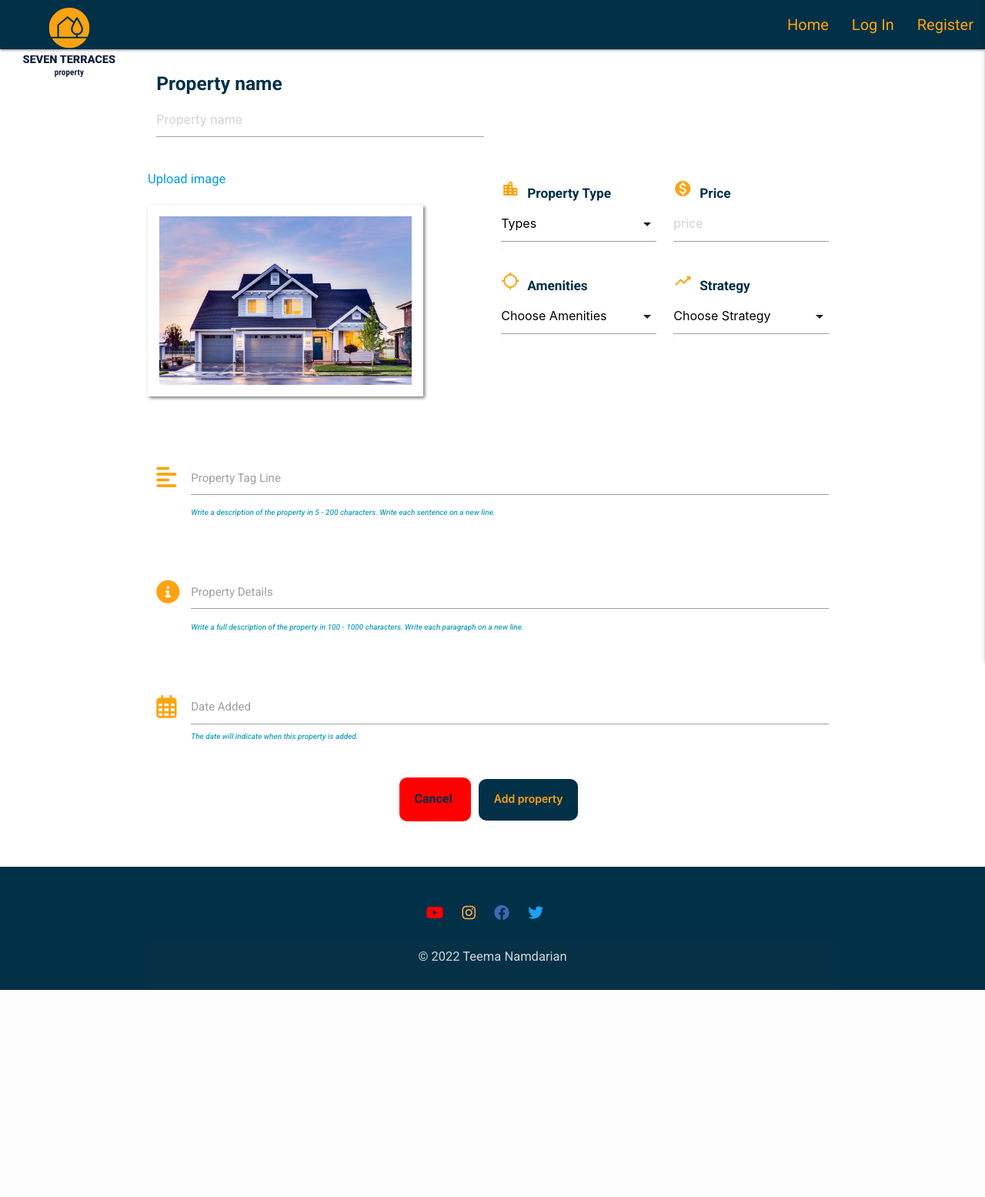
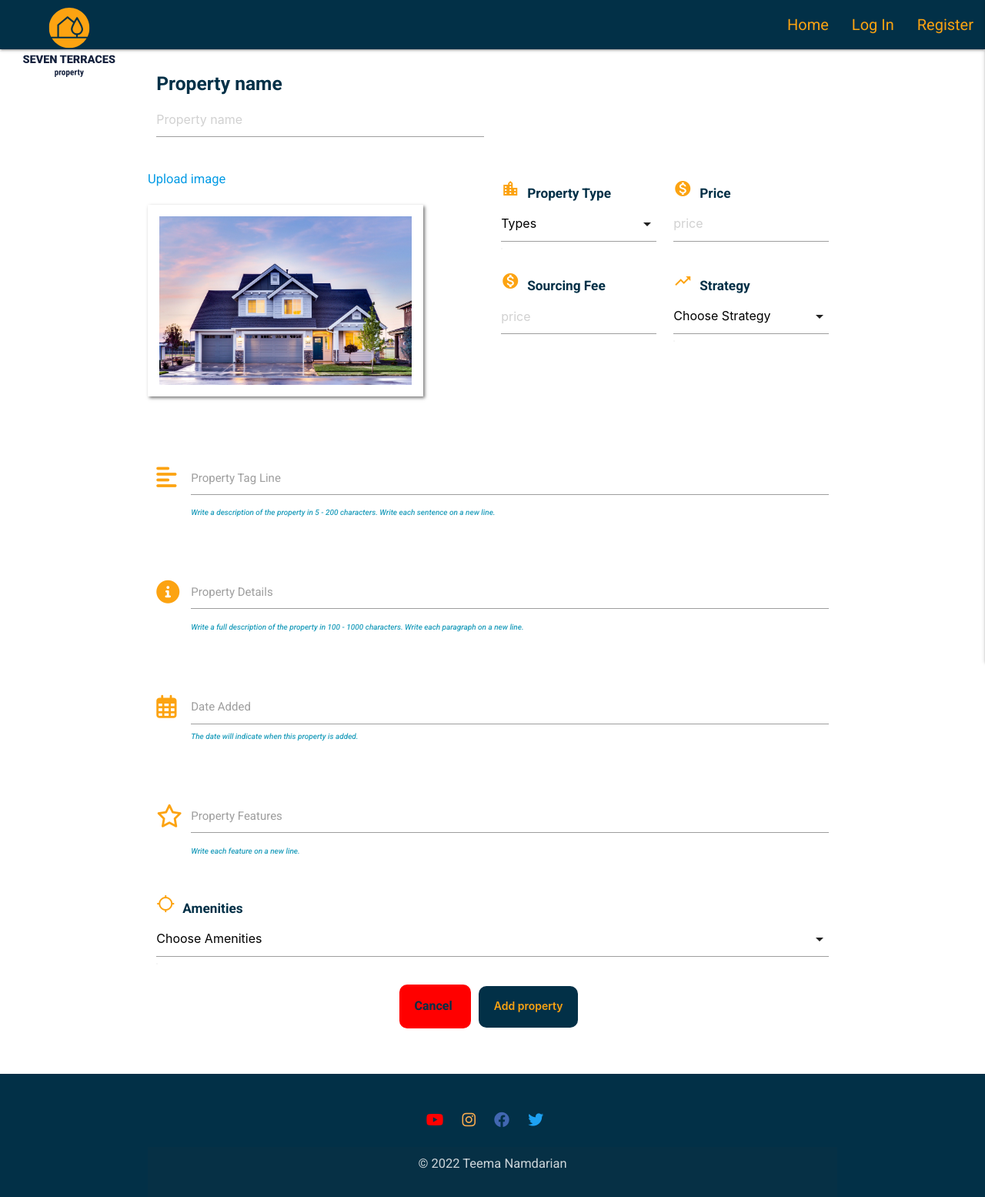
Before and after one commit to TNamdarian/seven-terraces, a Flask app: page /add_property in a window 1280 px wide. Shown: the whole page at 77% size. Before the commit the page ends 1286 px from the top, so only its background shows below. Run offline with Flask 2, Linux system fonts and the light colour scheme; data that the repository does not hold is empty; some libraries are stand-ins or nearby versions.

Commit message:
Change the content of add and edit property templates

```diff
--- a/templates/add_property.html
+++ b/templates/add_property.html
@@ -60,14 +60,8 @@
                 </div>
                 <div class="row details-row">
                     <div class="col s6">
-                        <h6><i class="material-icons">location_searching</i>Amenities</h6>
-                        <select id="amenities" name="amenities" class="validate" multiple required>
-                            <option value="" selected disabled>Choose Amenities</option>
-                            {% for amenity in amenities %}
-                            <option value="{{ amenity.amenity }}">{{ amenity.amenity }}</option>
-                            {% endfor %}
-                        </select>
-                        <label for="amenities">Amenities</label>
+                        <h6><i class="material-icons">monetization_on</i>Sourcing Fee</h6>
+                        <input placeholder="price" id="price" name="price" type="number" class="validate" min="1" required="">
                     </div>
                     <div class="col s6">
                         <h6><i class="material-icons">trending_up</i>Strategy</h6>
@@ -108,6 +102,28 @@
                     <span class="helper-text" data-success="Can't wait!">The date will indicate when this property is added.</span>
                 </div>
             </div>
+            <!-- Property Features -->
+            <div class="row field-row features">
+                <div class="input-field col s12">
+                    <i class="fa-regular fa-star prefix"></i>
+                    <textarea id="features" name="features" minlength="100" maxlength="1000" class="materialize-textarea validate" required></textarea>
+                    <label for="features">Property Features</label>
+                    <span class="helper-text" data-error="The description should be between 100 - 1000 characters. Write each paragraph on a new line." data-success="Sounds interesting!">Write each feature on a new line.</span>
+                </div>
+            </div>
+            <!-- Property Amenities -->
+            <div class="row details-row">
+                <div class="col s12">
+                    <h6><i class="material-icons">location_searching</i>Amenities</h6>
+                    <select id="amenities" name="amenities" class="validate" multiple required>
+                        <option value="" selected disabled>Choose Amenities</option>
+                        {% for amenity in amenities %}
+                        <option value="{{ amenity.amenity }}">{{ amenity.amenity }}</option>
+                        {% endfor %}
+                    </select>
+                    <label for="amenities">Amenities</label>
+                </div>
+            </div>
             <!-- Form Buttons -->
             <div class="row center-align subit-btn-div">
                 <!-- Cancel Button -->
--- a/templates/view_property.html
+++ b/templates/view_property.html
@@ -46,7 +46,7 @@
     <div class="row">
         <div class="col s12 m4 features">
             <!-- Features -->
-            <h5 class="center-align"><i class="material-icons">storage</i>Features</h5>
+            <h5 class="center-align"><i class="fa-regular fa-star"></i>Features</h5>
             <ul>
                 {% for feature in property %}
                 <li>
```
Also changed, not shown: templates/edit_property.html (+24 -12 lines).
